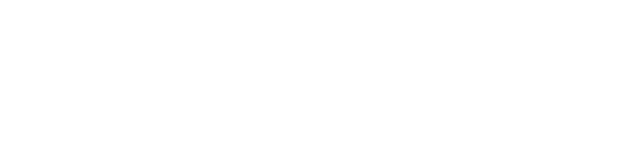
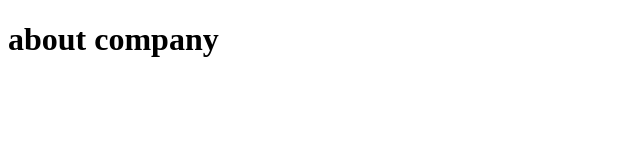
Before and after one commit to anabox/SuperTest, a plain HTML site: page index.html in a window 1280 px wide. Shown: the whole page, without its empty margins (0-640 px from the left). Drawn offline with Linux system fonts and the light colour scheme.

Commit message:
initial commit

```diff
--- a/index.html
+++ b/index.html
@@ -6,6 +6,6 @@
     <title>Document</title>
    </head>
    <body>
-
+    <h1> about company</h1>
    </body>
    </html>
```
